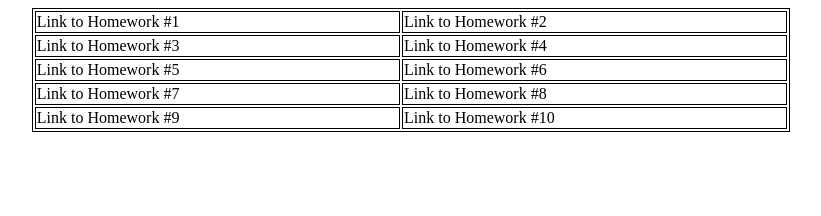
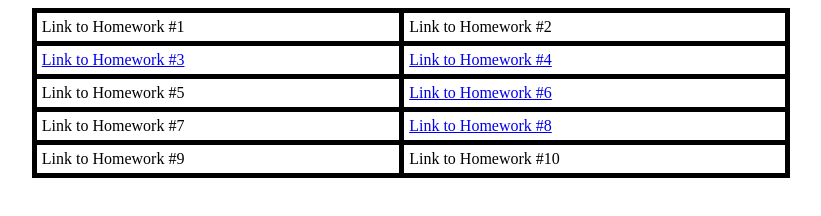
Before and after one commit to it-is-jay/USC-CSCI571.github.io, a plain HTML site: page index.html in a window 1280 px wide. Shown: the whole page, without its empty margins (229-1050 px from the left). Drawn offline with Linux system fonts and the light colour scheme.

Commit message:
Course toc file html

```diff
--- a/index.html
+++ b/index.html
@@ -1,34 +1,39 @@
 <!DOCTYPE html>
 <html>
+<head>
 <style>
 table, th, td {
-          border:1px solid black;
+  border: 5px solid black;
+  border-collapse: collapse;
+}
+th, td {
+  padding: 5px;
 }
 </style>
+</head>
 <body>
-        <table style="width:60%" align="center">
-            <tbody>
+
+<table style="width:60%" align = "center">
   <tr>
     <td>Link to Homework #1 </td>
     <td>Link to Homework #2</td>
   </tr>
   <tr>
-                    <td><a>Link to Homework #3</a></td>
-                    <td><a>Link to Homework #4</a></td>
+    <td><a href= "ScrambleThisName.html">Link to Homework #3</a></td>
+    <td><a href= "ScrambleThisName.html">Link to Homework #4</a></td>
   </tr>
   <tr>
     <td>Link to Homework #5</td>
-                    <td><a>Link to Homework #6</a></td>
+    <td><a href= "ScrambleThisName.html">Link to Homework #6</a></td>
   </tr>
   <tr>
     <td>Link to Homework #7</td>
-                    <td><a>Link to Homework #8</a></td>
+    <td><a href= "ScrambleThisName.html">Link to Homework #8</a></td>
   </tr>
   <tr>
     <td>Link to Homework #9</td>
     <td>Link to Homework #10</td>
   </tr>
-            </tbody>
   </table>
 </body>
 </html>
```
Lines whose indentation alone changed are shown as unchanged.
